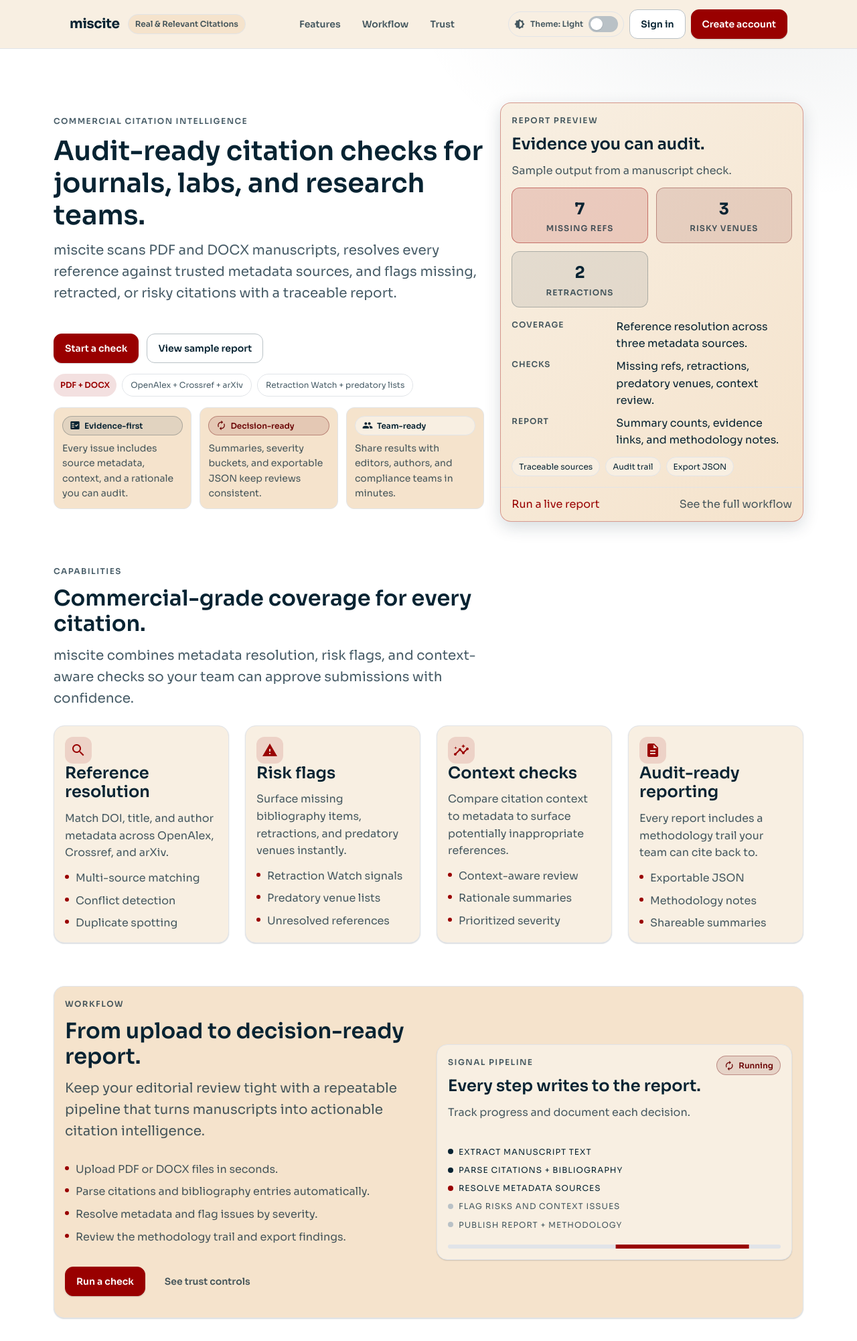
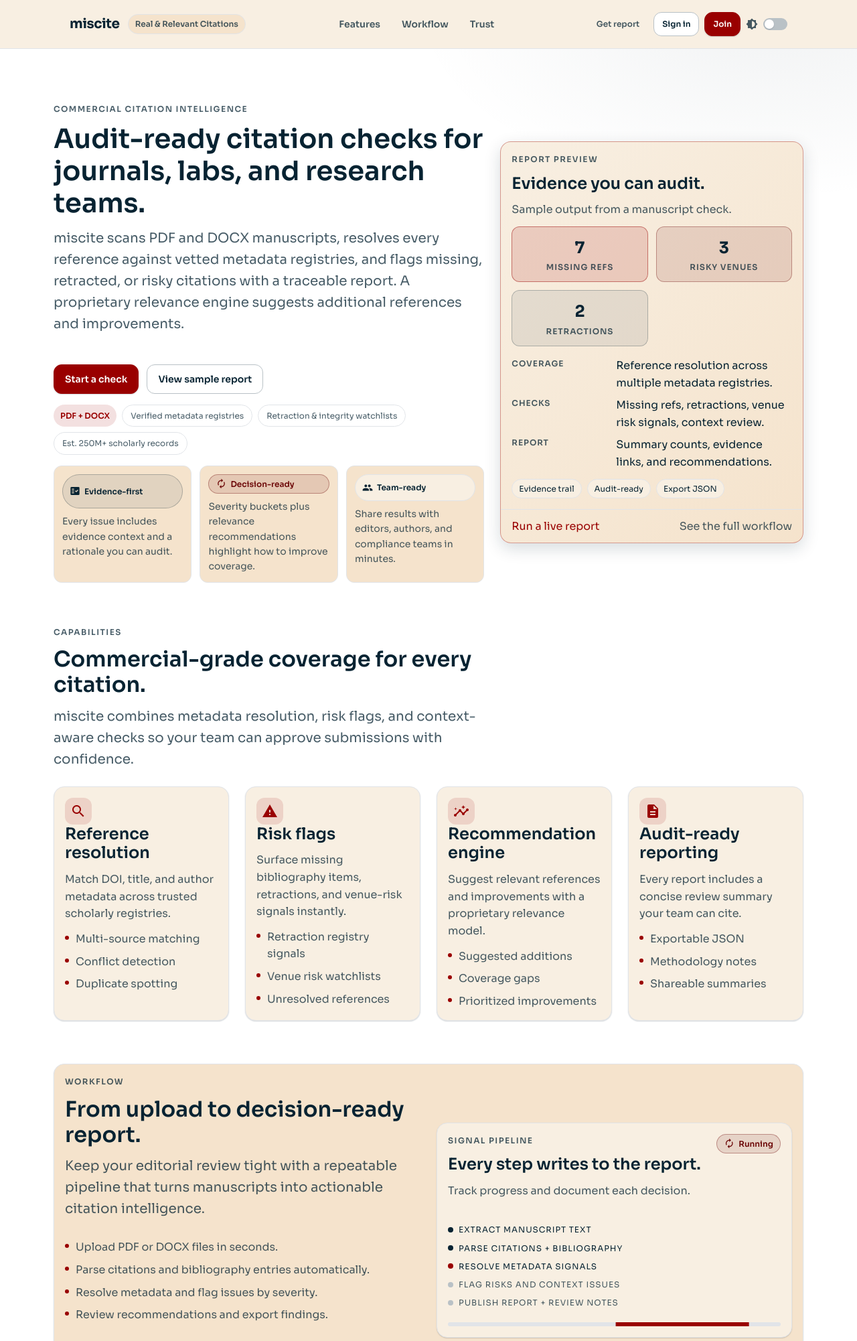
Before and after one commit to ma-ji/miscite, a FastAPI app: page / in a window 1280 px wide. Shown: the top 2002 px of the page at 67% size. Run offline with FastAPI, Linux system fonts and the light colour scheme.

Commit message:
feat: implement token-based report access and enhance UI/UX for citation analysis

```diff
--- a/server/miscite/models.py
+++ b/server/miscite/models.py
@@ -76,6 +76,8 @@ class AnalysisJob(Base):
     sources_json: Mapped[str | None] = mapped_column(Text, nullable=True)
     methodology_md: Mapped[str | None] = mapped_column(Text, nullable=True)
     worker_version: Mapped[str] = mapped_column(String(32), default="0.1")
+    access_token_hash: Mapped[str | None] = mapped_column(String(64), nullable=True, index=True)
+    access_token_hint: Mapped[str | None] = mapped_column(String(16), nullable=True)
 
     user: Mapped["User"] = relationship(back_populates="jobs")
 
--- a/server/miscite/static/styles.css
+++ b/server/miscite/static/styles.css
@@ -444,6 +444,32 @@ textarea {
   flex-wrap: wrap;
 }
 
+.app-theme-switch {
+  margin-left: auto;
+  gap: 6px;
+}
+
+.app-theme-icon {
+  font-size: 18px;
+  color: var(--muted);
+}
+
+.app-theme-switch .ds-toggle-track {
+  width: 36px;
+  height: 18px;
+}
+
+.app-theme-switch .ds-toggle-track::after {
+  width: 14px;
+  height: 14px;
+  top: 2px;
+  left: 2px;
+}
+
+.app-theme-switch input:checked + .ds-toggle-track::after {
+  transform: translateX(18px);
+}
+
 @media (max-width: 900px) {
   .app-header-inner {
     flex-wrap: wrap;
--- a/server/miscite/templates/base.html
+++ b/server/miscite/templates/base.html
@@ -40,21 +40,21 @@
           {% endif %}
         </nav>
         <div class="app-actions">
-          <label class="ds-toggle app-theme-toggle">
-            <i class="material-icons" aria-hidden="true">brightness_6</i>
-            <span class="theme-label">Theme: Light</span>
+          <a class="ds-button ds-button--ghost ds-button--sm" href="/reports/access">Get report</a>
+          {% if current_user %}
+            <form method="post" action="/logout">
+              <input type="hidden" name="csrf_token" value="{{ csrf_token }}" />
+              <button class="ds-button ds-button--secondary ds-button--sm" type="submit">Logout</button>
+            </form>
+          {% else %}
+            <a class="ds-button ds-button--secondary ds-button--sm" href="/login">Sign in</a>
+            <a class="ds-button ds-button--primary ds-button--sm" href="/register">Join</a>
+          {% endif %}
+          <label class="ds-toggle app-theme-switch" aria-label="Toggle theme">
+            <i class="material-icons app-theme-icon" aria-hidden="true">brightness_6</i>
             <input type="checkbox" role="switch" data-theme-toggle aria-label="Toggle theme" />
             <span class="ds-toggle-track" aria-hidden="true"></span>
           </label>
-          {% if current_user %}
-            <form method="post" action="/logout">
-              <input type="hidden" name="csrf_token" value="{{ csrf_token }}" />
-              <button class="ds-button ds-button--secondary" type="submit">Logout</button>
-            </form>
-          {% else %}
-            <a class="ds-button ds-button--secondary" href="/login">Sign in</a>
-            <a class="ds-button ds-button--primary" href="/register">Create account</a>
-          {% endif %}
         </div>
       </div>
     </header>
@@ -82,8 +82,6 @@
         var toggle = document.querySelector("[data-theme-toggle]");
         var root = document.documentElement;
         var storageKey = "miscite-theme";
-        var toggleLabel = toggle ? toggle.closest("label") : null;
-        var themeLabel = toggleLabel ? toggleLabel.querySelector(".theme-label") : null;
 
         var mql = window.matchMedia ? window.matchMedia("(prefers-color-scheme: dark)") : null;
         var preferredTheme = function () {
@@ -100,9 +98,6 @@
             var active = root.getAttribute("data-theme") || preferredTheme();
             toggle.checked = active === "dark";
             toggle.setAttribute("aria-checked", active === "dark" ? "true" : "false");
-            if (themeLabel) {
-              themeLabel.textContent = active === "dark" ? "Theme: Dark" : "Theme: Light";
-            }
           }
         };
 
--- a/server/miscite/templates/home.html
+++ b/server/miscite/templates/home.html
@@ -7,8 +7,9 @@
           <p class="eyebrow">Commercial citation intelligence</p>
           <h1>Audit-ready citation checks for journals, labs, and research teams.</h1>
           <p class="lead">
-            miscite scans PDF and DOCX manuscripts, resolves every reference against trusted metadata
-            sources, and flags missing, retracted, or risky citations with a traceable report.
+            miscite scans PDF and DOCX manuscripts, resolves every reference against vetted metadata
+            registries, and flags missing, retracted, or risky citations with a traceable report.
+            A proprietary relevance engine suggests additional references and improvements.
           </p>
         </div>
         <div class="landing-reveal" data-delay="2">
@@ -18,8 +19,9 @@
           </div>
           <div class="hero-meta">
             <span class="ds-badge">PDF + DOCX</span>
-            <span class="ds-pill">OpenAlex + Crossref + arXiv</span>
-            <span class="ds-pill">Retraction Watch + predatory lists</span>
+            <span class="ds-pill">Verified metadata registries</span>
+            <span class="ds-pill">Retraction & integrity watchlists</span>
+            <span class="ds-pill">Est. {{ record_estimate }} scholarly records</span>
           </div>
         </div>
         <div class="landing-proof landing-reveal" data-delay="3">
@@ -28,14 +30,14 @@
               <i class="material-icons" aria-hidden="true">fact_check</i>
               Evidence-first
             </span>
-            <p>Every issue includes source metadata, context, and a rationale you can audit.</p>
+            <p>Every issue includes evidence context and a rationale you can audit.</p>
           </div>
           <div class="landing-proof-item">
             <span class="ds-status ds-status--processing">
               <i class="material-icons" aria-hidden="true">autorenew</i>
               Decision-ready
             </span>
-            <p>Summaries, severity buckets, and exportable JSON keep reviews consistent.</p>
+            <p>Severity buckets plus relevance recommendations highlight how to improve coverage.</p>
           </div>
           <div class="landing-proof-item">
             <span class="ds-status">
@@ -70,15 +72,15 @@
             </div>
             <dl class="ds-meta">
               <dt>Coverage</dt>
-              <dd>Reference resolution across three metadata sources.</dd>
+              <dd>Reference resolution across multiple metadata registries.</dd>
               <dt>Checks</dt>
-              <dd>Missing refs, retractions, predatory venues, context review.</dd>
+              <dd>Missing refs, retractions, venue risk signals, context review.</dd>
               <dt>Report</dt>
-              <dd>Summary counts, evidence links, and methodology notes.</dd>
+              <dd>Summary counts, evidence links, and recommendations.</dd>
             </dl>
             <div class="ds-chip-row">
-              <span class="ds-chip">Traceable sources</span>
-              <span class="ds-chip">Audit trail</span>
+              <span class="ds-chip">Evidence trail</span>
+              <span class="ds-chip">Audit-ready</span>
               <span class="ds-chip">Export JSON</span>
             </div>
           </div>
@@ -109,7 +111,7 @@
             </div>
             <h3>Reference resolution</h3>
             <p class="miscite-muted">
-              Match DOI, title, and author metadata across OpenAlex, Crossref, and arXiv.
+              Match DOI, title, and author metadata across trusted scholarly registries.
             </p>
             <ul class="ds-list">
               <li>Multi-source matching</li>
@@ -127,11 +129,11 @@
             </div>
             <h3>Risk flags</h3>
             <p class="miscite-muted">
-              Surface missing bibliography items, retractions, and predatory venues instantly.
+              Surface missing bibliography items, retractions, and venue-risk signals instantly.
             </p>
             <ul class="ds-list">
-              <li>Retraction Watch signals</li>
-              <li>Predatory venue lists</li>
+              <li>Retraction registry signals</li>
+              <li>Venue risk watchlists</li>
               <li>Unresolved references</li>
             </ul>
           </div>
@@ -143,14 +145,14 @@
             <div class="landing-feature-icon">
               <i class="material-icons" aria-hidden="true">insights</i>
             </div>
-            <h3>Context checks</h3>
+            <h3>Recommendation engine</h3>
             <p class="miscite-muted">
-              Compare citation context to metadata to surface potentially inappropriate references.
+              Suggest relevant references and improvements with a proprietary relevance model.
             </p>
             <ul class="ds-list">
-              <li>Context-aware review</li>
-              <li>Rationale summaries</li>
-              <li>Prioritized severity</li>
+              <li>Suggested additions</li>
+              <li>Coverage gaps</li>
+              <li>Prioritized improvements</li>
             </ul>
           </div>
         </div>
@@ -163,7 +165,7 @@
             </div>
             <h3>Audit-ready reporting</h3>
             <p class="miscite-muted">
-              Every report includes a methodology trail your team can cite back to.
+              Every report includes a concise review summary your team can cite.
             </p>
             <ul class="ds-list">
               <li>Exportable JSON</li>
@@ -193,7 +195,7 @@
               <li>Upload PDF or DOCX files in seconds.</li>
               <li>Parse citations and bibliography entries automatically.</li>
               <li>Resolve metadata and flag issues by severity.</li>
-              <li>Review the methodology trail and export findings.</li>
+              <li>Review recommendations and export findings.</li>
             </ul>
             <div class="hero-actions">
               <a class="ds-button ds-button--primary" href="/register">Run a check</a>
@@ -224,7 +226,7 @@
                 </li>
                 <li class="ds-stepper-step is-active">
                   <span class="ds-stepper-bullet"></span>
-                  Resolve metadata sources
+                  Resolve metadata signals
                 </li>
                 <li class="ds-stepper-step">
                   <span class="ds-stepper-bullet"></span>
@@ -232,7 +234,7 @@
                 </li>
                 <li class="ds-stepper-step">
                   <span class="ds-stepper-bullet"></span>
-                  Publish report + methodology
+                  Publish report + review notes
                 </li>
               </ol>
               <div class="ds-progress-inline" aria-hidden="true"></div>
@@ -256,17 +258,16 @@
       <div class="span-6 landing-reveal" data-delay="1">
         <div class="ds-card">
           <div class="card-content">
-            <h3>Verified data sources</h3>
+            <h3>Verified evidence sources</h3>
             <p class="miscite-muted">
-              Resolve references across multiple metadata providers and record where each signal
-              originated.
+              Resolve references across multiple registries and record where each signal originated.
             </p>
             <div class="ds-chip-row">
-              <span class="ds-chip">OpenAlex</span>
-              <span class="ds-chip">Crossref</span>
-              <span class="ds-chip">arXiv</span>
-              <span class="ds-chip">Retraction Watch</span>
-              <span class="ds-chip">Predatory datasets</span>
+              <span class="ds-chip">Metadata registries</span>
+              <span class="ds-chip">Publisher records</span>
+              <span class="ds-chip">Retraction registries</span>
+              <span class="ds-chip">Integrity watchlists</span>
+              <span class="ds-chip">Quality signals</span>
             </div>
             <ul class="ds-list ds-mt-4">
               <li>Multi-source matches reduce false negatives.</li>
@@ -285,15 +286,15 @@
             </p>
             <ul class="ds-list">
               <li>Severity scoring for quick triage.</li>
-              <li>Methodology notes included with every report.</li>
+              <li>Review notes included with every report.</li>
               <li>Exportable JSON for audit trails and downstream review.</li>
+              <li>Recommendations remain advisory and human-reviewed.</li>
             </ul>
             <div class="ds-panel ds-panel--compact ds-mt-4">
               <div class="ds-panel-body">
                 <p class="eyebrow">Audit trail</p>
                 <p class="miscite-muted">
-                  Keep an immutable trail of checks, sources, and reviewer actions for submission
-                  records.
+                  Keep an immutable trail of checks and reviewer actions for submission records.
                 </p>
               </div>
             </div>
@@ -392,8 +393,8 @@
         </summary>
         <div class="ds-disclosure-body">
           <p class="miscite-muted">
-            References are matched against OpenAlex, Crossref, and arXiv metadata, plus retraction
-            and predatory lists. Each match is recorded alongside its data source.
+            References are matched against multiple scholarly registries and integrity watchlists.
+            Each match is recorded with evidence context and review notes.
           </p>
         </div>
       </details>
--- a/server/miscite/templates/login.html
+++ b/server/miscite/templates/login.html
@@ -6,12 +6,14 @@
         <p class="eyebrow">Welcome back</p>
         <h1>Sign in to keep citation reviews moving.</h1>
         <p class="lead">
-          miscite keeps your analysis history, data sources, and reports in one calm workspace.
+          miscite keeps your analysis history, evidence trail, and reports in one calm workspace.
         </p>
         <ul class="ds-list">
           <li>Resume recent jobs instantly</li>
           <li>Share exportable JSON reports</li>
-          <li>Track retraction and venue checks</li>
+          <li>Track integrity and venue checks</li>
+          <li>Recommendations for relevant references</li>
+          <li>Estimated {{ record_estimate }} scholarly records indexed</li>
         </ul>
       </div>
       <div class="span-6">
--- a/server/miscite/templates/register.html
+++ b/server/miscite/templates/register.html
@@ -12,8 +12,10 @@
           <div class="card-content">
             <h3>Included on every plan</h3>
             <ul class="ds-list">
-              <li>Retraction Watch matching</li>
-              <li>OpenAlex + Crossref + arXiv metadata</li>
+              <li>Retraction registry checks</li>
+              <li>Multi-registry metadata resolution</li>
+              <li>Recommendations to strengthen citations</li>
+              <li>Estimated {{ record_estimate }} scholarly records indexed</li>
               <li>Clean collaboration-ready exports</li>
             </ul>
           </div>
--- a/server/miscite/web.py
+++ b/server/miscite/web.py
@@ -37,5 +37,6 @@ def template_context(request: Request, **extra):
         "request": request,
         "current_user": getattr(request.state, "user", None),
         "csrf_token": get_csrf_cookie(request) or "",
+        "record_estimate": "250M+",
         **extra,
     }
```
Also changed, not shown: AGENTS.md (+2 -1 lines), server/miscite/routes/dashboard.py (+120 -7 lines), server/miscite/security.py (+12 -0 lines), server/miscite/templates/dashboard.html (+8 -7 lines), server/miscite/templates/job.html (+99 -67 lines), server/miscite/templates/report_access.html (added, +37 -0 lines).
